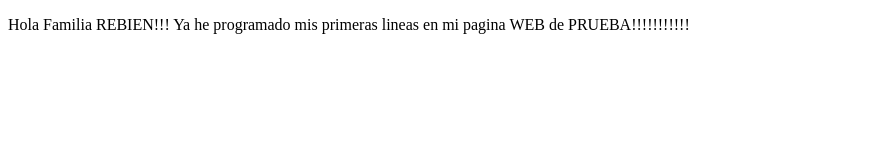
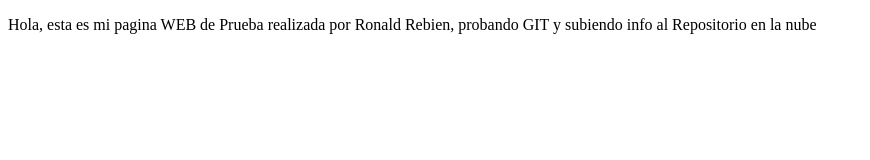
Before and after one commit to ronaldrebien/ProyectoDemoCursoPrework, a plain HTML site: page index.html in a window 1280 px wide. Shown: the whole page, without its empty margins (0-870 px from the left). Drawn offline with Linux system fonts and the light colour scheme.

Commit message:
Cambio nr 1 a mi primer commit

```diff
--- a/index.html
+++ b/index.html
@@ -8,7 +8,7 @@
 </head>
 <body>
     <p>
-        Hola Familia REBIEN!!! Ya he programado mis primeras lineas en mi pagina WEB de PRUEBA!!!!!!!!!!!
+        Hola, esta es mi pagina WEB de Prueba realizada por Ronald Rebien, probando GIT y subiendo info al Repositorio en la nube
     </p>
 </body>
 </html>
```
